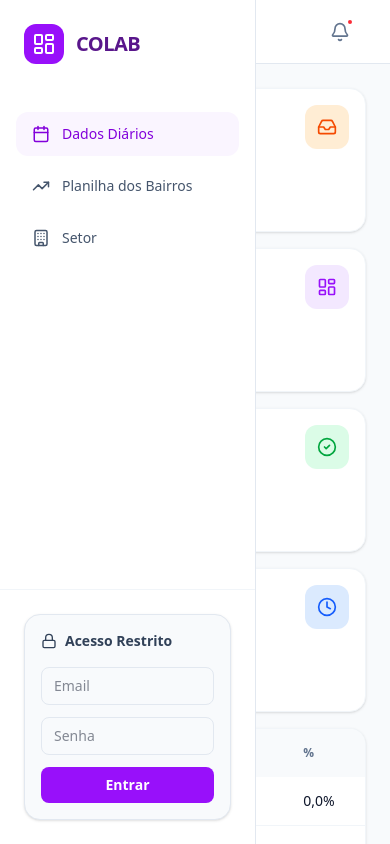
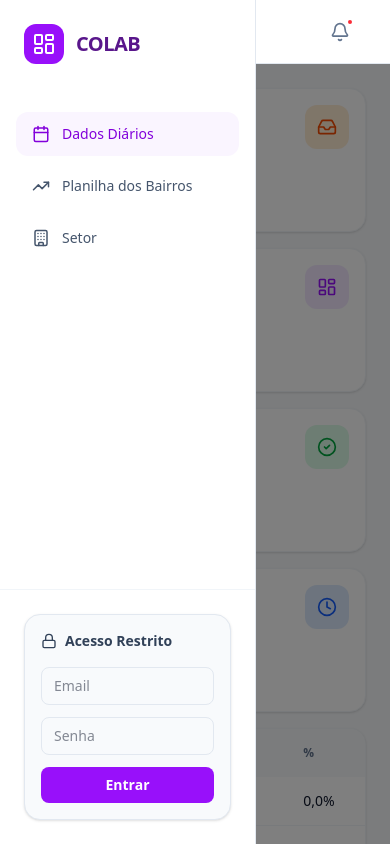
Before and after one commit to pinguara/planilha, a React (Vite) app: page / in a window 390 px wide. Shown: the top 844 px of the page. Built offline with nearby package versions, Linux system fonts and the light colour scheme.

Commit message:
feat: Add backdrop for mobile sidebar
Adds a semi-transparent backdrop that appears when the sidebar is open on smaller screens. This improves usability by allowing users to close the sidebar by tapping outside of it.

```diff
--- a/src/App.tsx
+++ b/src/App.tsx
@@ -281,6 +281,12 @@
           )}
         </div>
       </aside>
+      {isSidebarOpen && (
+        <div
+          className="fixed inset-0 bg-black/50 z-40 lg:hidden"
+          onClick={() => setSidebarOpen(false)}
+        />
+      )}
 
       {/* Main Content */}
       <main className="flex-1 flex flex-col min-w-0 overflow-hidden">
```
